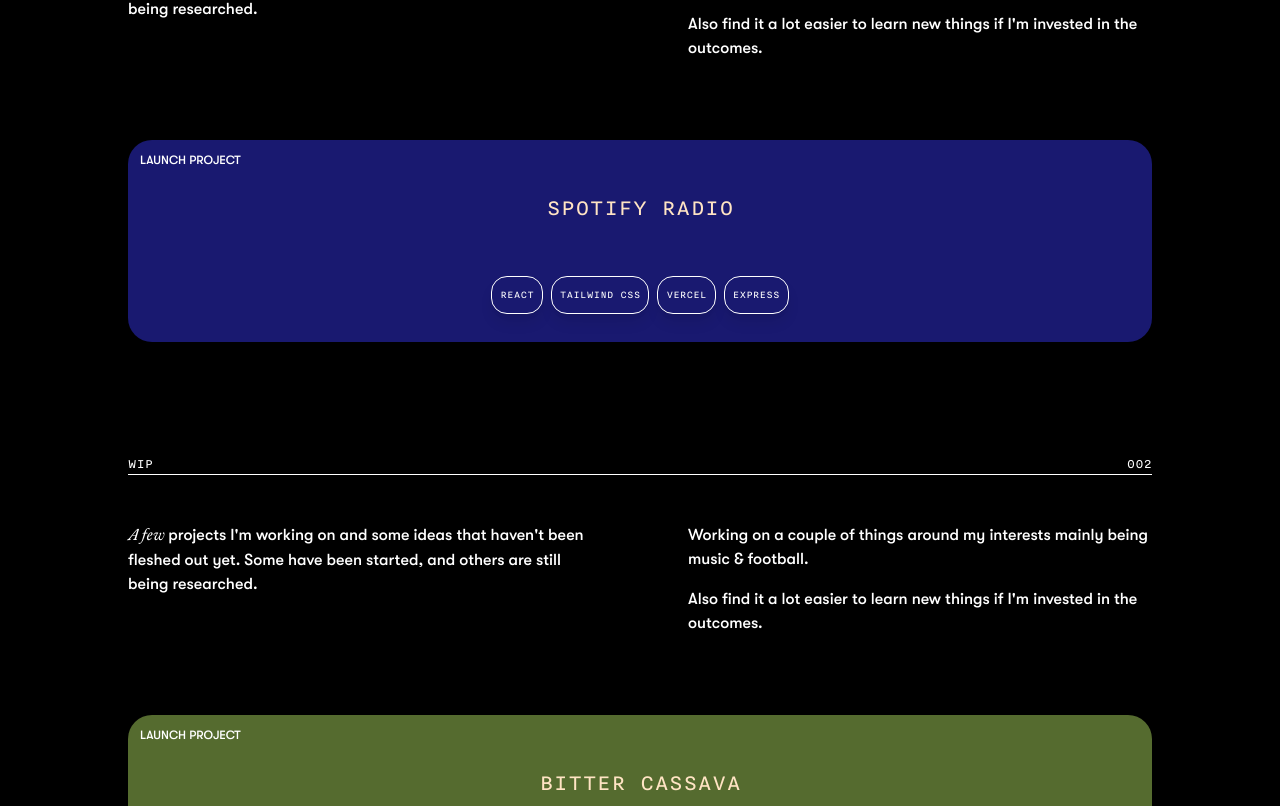
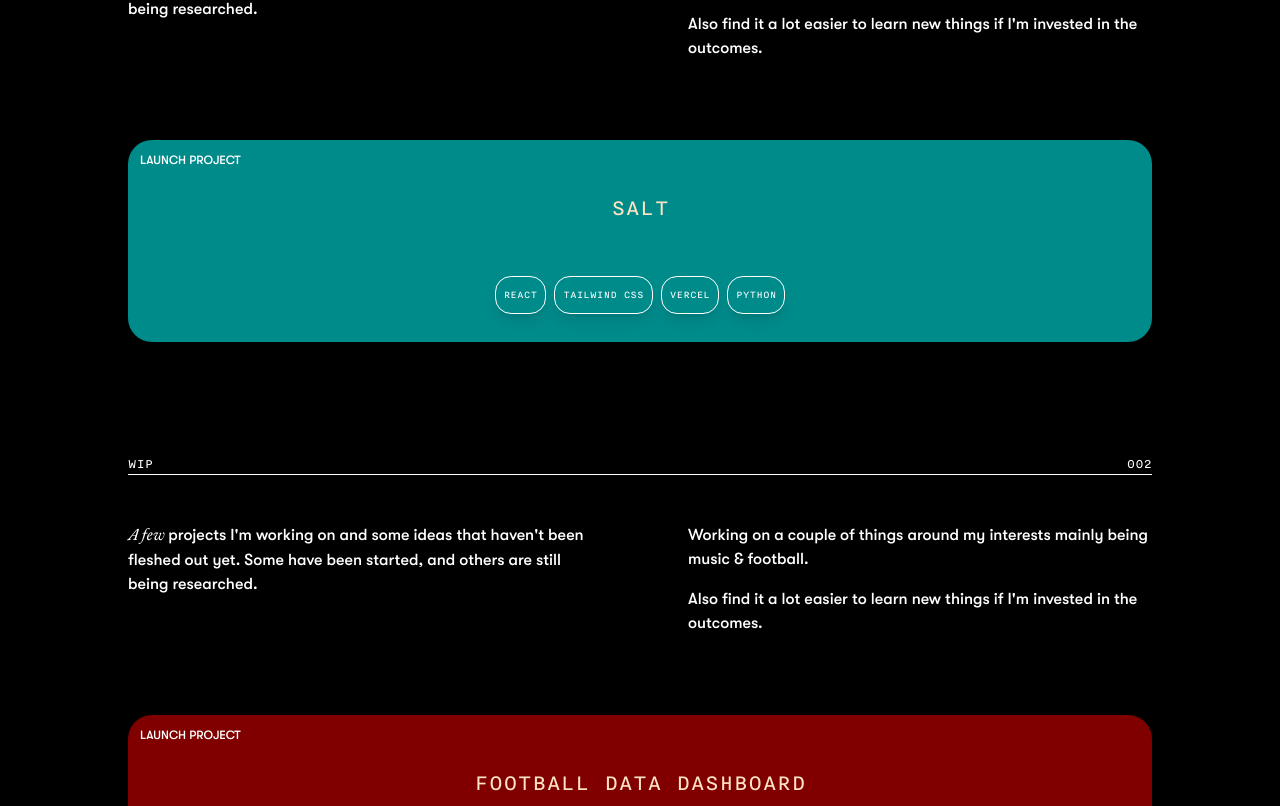
Before and after one commit to tobyonono/portfolio, a React (Create React App) app: page /wip in a window 1280 px wide. Shown: the part 593-1399 px from the top of the page. Built offline with nearby package versions, Linux system fonts and the light colour scheme; some icons are missing.

Commit message:
uniform header hover styles + first draft of WIP layout

```diff
--- a/src/components/Playlist/MultiplePlaylists.js
+++ b/src/components/Playlist/MultiplePlaylists.js
@@ -17,7 +17,7 @@
     const playlistList = filteredPlaylist.map((pl) => <SinglePlaylist name={pl.name} image ={pl.image} date={pl.date} location={pl.location} genre={pl.genre} link={pl.link} setPlaylist={setPlaylist}/>)
 
     return(
-        <ul className='grid grid-cols-3 gap-4'>{playlistList}</ul>
+        <ul className='grid grid-cols-3 gap-4 py-6'>{playlistList}</ul>
     )
 
 }
--- a/src/components/Project/ProjectInfo.js
+++ b/src/components/Project/ProjectInfo.js
@@ -38,3 +38,40 @@
         image: ProjectImages[2],
         color:`bg-[darkslategrey]`
     }]
+
+    export const WIPProjectInfo = [
+        {
+            name: 'SALT',
+            description: "A simultaneous listening web app using the Spotify API. Matches your playing state to whatever is broadcasting on that channel.",
+            devTools: {
+                library: 'React',
+                styling: 'Tailwind CSS',
+                hosting: 'Vercel',
+                server: 'Python'
+            },
+            image: ProjectImages[0],
+            color:`bg-[darkcyan]`
+        },
+        {
+            name: `Football Data Dashboard`,
+            description: 'A web application using the Tasty API. Delivers recipes & instructions based on ingredients you enter. ',
+            devTools: {
+                library: 'React',
+                styling: 'Styled Components',
+                hosting: 'Vercel',
+            },
+            image: ProjectImages[1],
+            color:`bg-[maroon]`
+        },
+        {
+            name: `Live Camera
+            Thermal Filter`,
+            description: 'Artist page for Archy Moor. Features include Instagram story like slideshow and a pop up lightbox for song lyrics.',
+            devTools: {
+                library: 'P3.js',
+                styling: 'Styled Components',
+                hosting: 'Vercel',
+            },
+            image: ProjectImages[2],
+            color:`bg-[indianred]`
+        }]
--- a/src/pages/WIP.js
+++ b/src/pages/WIP.js
@@ -1,5 +1,5 @@
 import Navbar2 from "../components/Navbar2";
-import { ProjectInfo } from "../components/Project/ProjectInfo";
+import { WIPProjectInfo } from "../components/Project/ProjectInfo";
 import WIPList from "../components/WIP/WIPList";
 
 const WIP = () => (
@@ -21,7 +21,7 @@
             </div>
         </section >
         <section className='h-full w-full bg-black py-12'>
-            <WIPList projects={ProjectInfo} gridLayout={`grid-cols-1`}/>
+            <WIPList projects={WIPProjectInfo} gridLayout={`grid-cols-1`}/>
         </section>
     </div>
 
```
